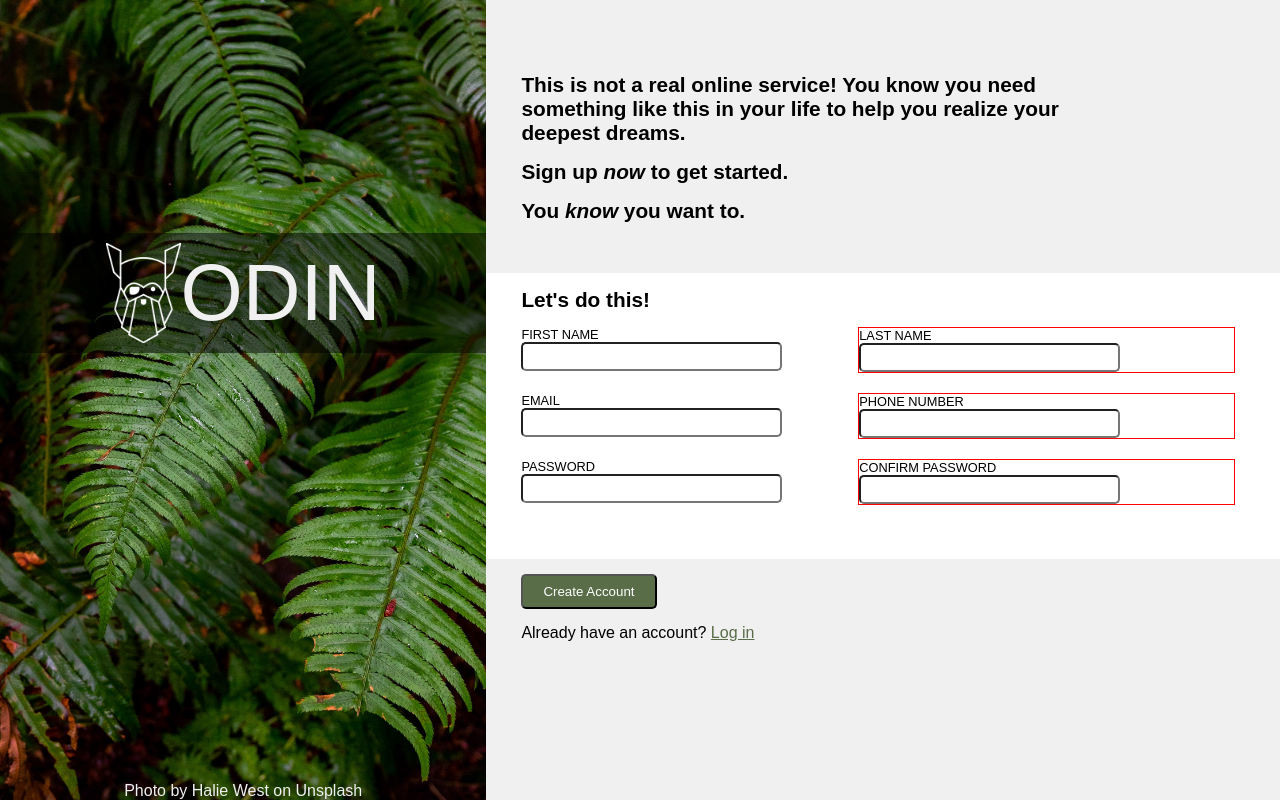
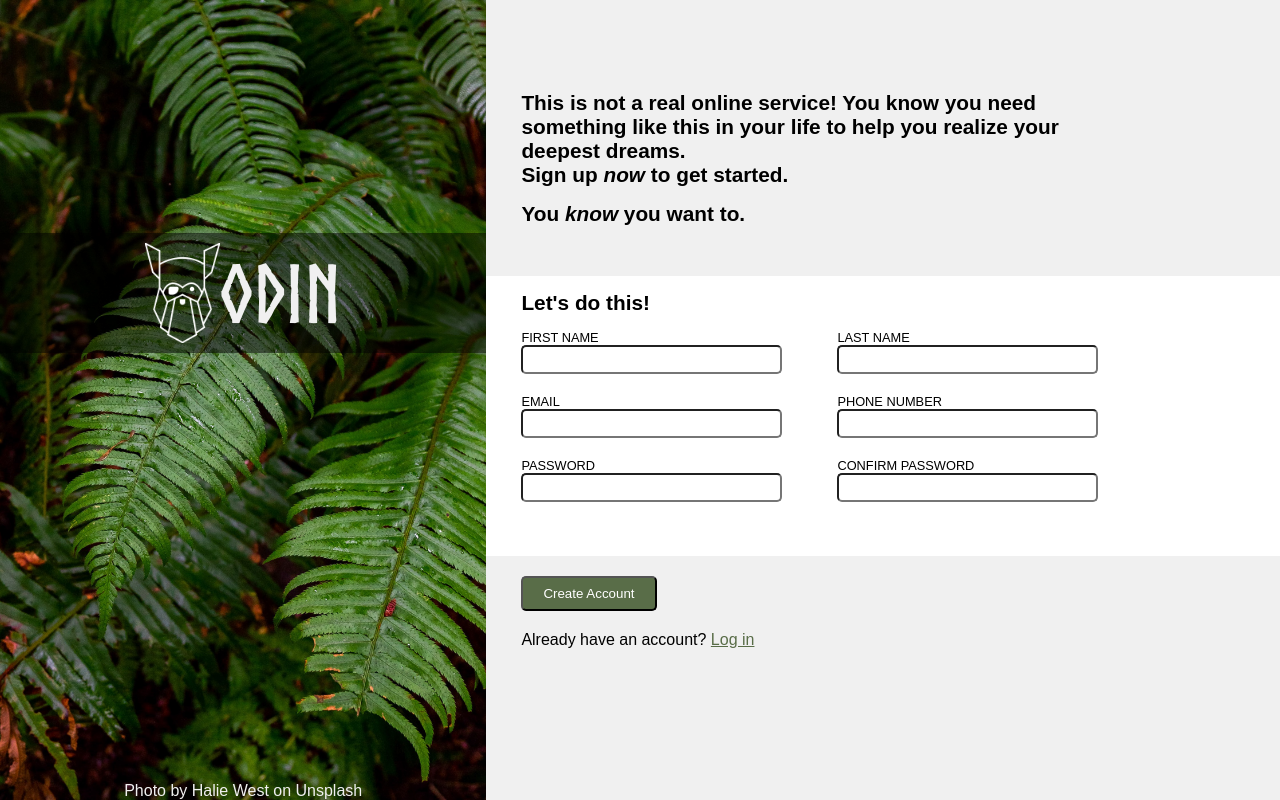
Before and after one commit to GrayShade/signup_form, a plain HTML site: page index.html in a window 1280 px wide. Drawn offline with Linux system fonts and the light colour scheme.

Commit message:
Do a little refactoring

```diff
--- a/index.html
+++ b/index.html
@@ -32,8 +32,9 @@
     <div id="maindv-right-dv2">
       <p>Let's do this!</p>
 
-      <div id="maindv-right-dv2-sub-dv">
+      <!-- <div id="maindv-right-dv2-sub-dv"> -->
         <form action="#">
+          <div>
             <div>
               <label for="fname">FIRST NAME</label>
               <input type="text" id="fname" name="fname">
@@ -42,6 +43,8 @@
               <label for="lname">LAST NAME</label>
               <input type="text" id="lname" name="lname">
             </div>
+          </div>
+          <div>
             <div>
               <label for="email">EMAIL</label>
               <input type="email" id="email" name="email">
@@ -50,6 +53,8 @@
               <label for="phone">PHONE NUMBER</label>
               <input type="tel" id="phone" name="phone">
             </div>
+          </div>
+          <div>
             <div>
               <label for="pass">PASSWORD</label>
               <input type="password" id="pass" name="pass">
@@ -58,9 +63,11 @@
               <label for="confirmpass">CONFIRM PASSWORD</label>
               <input type="password" id="confirmpass" name="confirmpass">
             </div>
+          </div>
+
         </form>
         <!-- <div></div> -->
-      </div>
+      <!-- </div> -->
     </div>
     <div id="maindv-right-dv3">
       <button type="button">Create Account</button>
--- a/styles.css
+++ b/styles.css
@@ -34,7 +34,7 @@ img {
 
 :root {
   height: 100vh;
-  overflow-x: hidden;
+  /* overflow-x: hidden; */
 }
 
 :root * {
@@ -47,8 +47,9 @@ body {
   flex-wrap: wrap;
 }
 
-#maindv-left p:last-child, #maindv-right {
+#maindv-left > p, #maindv-right {
   font-family: sans-serif, system-ui;
+  /* text-align: center; */
 }
 
 #maindv-left {
@@ -67,6 +68,7 @@ body {
   flex-direction: column;
   justify-content: space-between;
   align-items: center;
+    text-align: center;
 }
 
 #maindv-left-dv1 {
@@ -102,6 +104,7 @@ body {
   display: flex;
   flex-wrap: wrap;
   flex-direction: row;
+  /* align-content:space-evenly */
   /* height: 100%; */
   /* padding: 0% 0 0% 2%; */
 }
@@ -140,15 +143,15 @@ body {
   padding: 15px 0 0 35px;
 }
 
-/* #maindv-right-dv1 p:nth-of-type(even), #maindv-right-dv3 p  {
+#maindv-right-dv1 p:nth-child(even) {
   padding-top: 0;
-} */
+}
 
 #maindv-right-dv2 {
   /* display: flex;
   flex-direction: column; */
-  min-height: 255px;
-  max-width: 100%;
+  /* max-height: 255px; */
+  /* max-width: 100%; */
   /* border: 2px solid red; */
   padding-bottom: 20px;
 
@@ -166,14 +169,18 @@ form {
   flex-wrap: wrap;
   row-gap: 20px;
   /* column-gap: 91px; */
-  column-gap: 10%;
+  /* column-gap: 10%; */
+  flex-direction: column;
 }
 
-form div:nth-child(even) {
-    display: flex;
-    border: 1px solid red;
-    padding-right: 15%;
-    flex-direction: column;
+form div {
+  display: flex;
+  /* border: 1px solid red; */
+  /* padding-right: 5%; */
+  flex-direction: row;
+  flex-wrap: wrap;
+  row-gap: 20px;
+  column-gap: 55px;
 }
 
 form div>* {
@@ -206,8 +213,8 @@ label {
 }
 
 #maindv-right-dv3 button {
-  margin-left: 35px;
-  margin-top: 15px;
+  /* margin-left: 35px; */
+  margin: 20px 0 5px 35px;
   padding: 8px 20px;
   border-radius: 5px;
   color: white;
```
Lines whose indentation alone changed are shown as unchanged.
